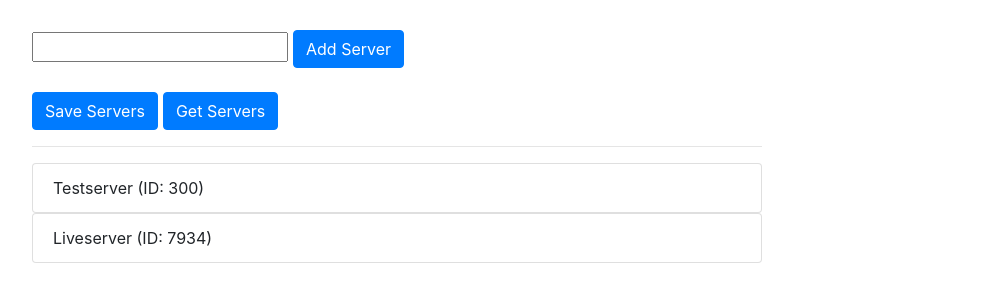
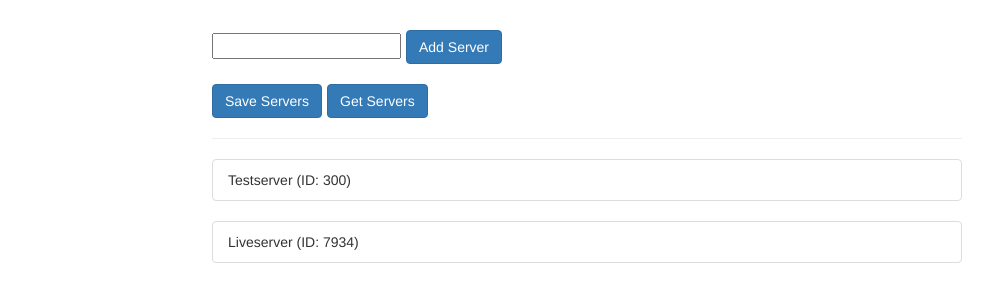
Before and after one commit to uladzimir-yeudakimovich/http-requests, an Angular app: page / in a window 1280 px wide. Shown: the top 302 px of the page, without its empty margins (53-1046 px from the left). Built offline with nearby package versions, Linux system fonts and the light colour scheme.

Commit message:
Using the Returned Data

```diff
--- a/package.json
+++ b/package.json
@@ -19,7 +19,9 @@
     "@angular/platform-browser": "~8.2.14",
     "@angular/platform-browser-dynamic": "~8.2.14",
     "@angular/router": "~8.2.14",
+    "bootstrap": "^3.4.1",
     "rxjs": "~6.4.0",
+    "rxjs-compat": "^6.5.4",
     "tslib": "^1.10.0",
     "zone.js": "~0.9.1"
   },
--- a/src/app/app.component.html
+++ b/src/app/app.component.html
@@ -4,7 +4,7 @@
       <input type="text" #serverName>
       <button
         class="btn btn-primary"
-        (click)="onAddServer()">Add Server</button>
+        (click)="onAddServer(serverName.value)">Add Server</button>
       <br><br>
       <button
         class="btn btn-primary"
--- a/src/app/app.component.ts
+++ b/src/app/app.component.ts
@@ -46,7 +46,7 @@ export class AppComponent {
   onGet() {
     this.serverService.getServers()
       .subscribe(
-        (response) => console.log(response),
+        (servers: any[]) => this.servers = servers,
         (error) => console.log(error)
       );
   }
--- a/src/app/server.service.ts
+++ b/src/app/server.service.ts
@@ -1,5 +1,6 @@
 import { Injectable } from '@angular/core';
 import { HttpClient, HttpHeaders } from '@angular/common/http';
+import 'rxjs/Rx';
 
 @Injectable()
 export class ServerService {
@@ -12,7 +13,15 @@ export class ServerService {
   }
 
   getServers() {
-    return this.http.get('https://udemy-ng-http-7c72f.firebaseio.com/data.json');
+    return this.http.get('https://udemy-ng-http-7c72f.firebaseio.com/data.json')
+      .map(
+        (response) => {
+          for (let server in response) {
+            response[server].name = 'FETCHED_' + response[server].name;
+          }
+          return response;
+        }
+      );
   }
 
 }
```
Also changed, not shown: 1 other file (tests, documents, lock files or other folders).
